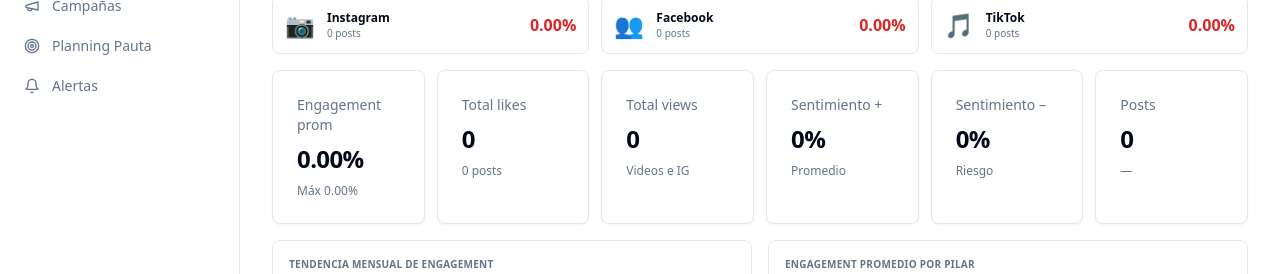
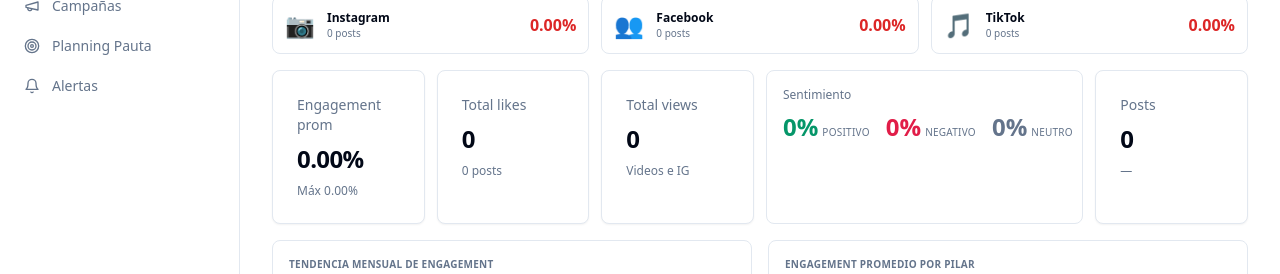
Before and after one commit to dsabena-byte/Dashboard-Mkt, a Next.js app in the folder apps/web/: page /redes in a window 1280 px wide. Shown: the part 265-539 px from the top of the page. Built offline with nearby package versions, Linux system fonts and the light colour scheme; no server answers; the database is empty.

Commit message:
feat(redes): unifico sentimiento +/- en un solo card con % Pos/Neg/Neutro

```diff
--- a/apps/web/src/app/redes/page.tsx
+++ b/apps/web/src/app/redes/page.tsx
@@ -124,8 +124,29 @@ export default async function RedesPage({ searchParams }: PageProps) {
         <KpiCard title="Engagement prom" value={`${kpis.engagement_promedio.toFixed(2)}%`} hint={`Máx ${kpis.max_engagement.toFixed(2)}%`} />
         <KpiCard title="Total likes" value={fmtK(kpis.total_likes)} hint={`${kpis.posts} posts`} />
         <KpiCard title="Total views" value={fmtK(kpis.total_views)} hint="Videos e IG" />
-        <KpiCard title="Sentimiento +" value={`${Math.round(kpis.sentimiento_positivo)}%`} hint="Promedio" />
-        <KpiCard title="Sentimiento –" value={`${Math.round(kpis.sentimiento_negativo)}%`} hint="Riesgo" />
+        <div className="rounded-lg border bg-card p-4 lg:col-span-2">
+          <div className="text-xs font-medium text-muted-foreground">Sentimiento</div>
+          <div className="mt-2 flex items-baseline gap-4">
+            <div>
+              <span className="text-2xl font-bold tabular-nums text-emerald-600">
+                {Math.round(kpis.sentimiento_positivo)}%
+              </span>
+              <span className="ml-1 text-[10px] uppercase tracking-wide text-muted-foreground">Positivo</span>
+            </div>
+            <div>
+              <span className="text-2xl font-bold tabular-nums text-rose-600">
+                {Math.round(kpis.sentimiento_negativo)}%
+              </span>
+              <span className="ml-1 text-[10px] uppercase tracking-wide text-muted-foreground">Negativo</span>
+            </div>
+            <div>
+              <span className="text-2xl font-bold tabular-nums text-slate-500">
+                {Math.round(kpis.sentimiento_neutro)}%
+              </span>
+              <span className="ml-1 text-[10px] uppercase tracking-wide text-muted-foreground">Neutro</span>
+            </div>
+          </div>
+        </div>
         <KpiCard title="Posts" value={String(kpis.posts)} hint={kpis.redes.join(" · ") || "—"} />
       </section>
 
--- a/apps/web/src/lib/social-posts-queries.ts
+++ b/apps/web/src/lib/social-posts-queries.ts
@@ -148,6 +148,7 @@ export interface SocialKpis {
   total_views: number;
   sentimiento_positivo: number;
   sentimiento_negativo: number;
+  sentimiento_neutro: number;
   max_engagement: number;
   redes: string[];
 }
@@ -158,6 +159,7 @@ export function computeKpis(posts: SocialPost[]): SocialKpis {
   const views = posts.reduce((a, p) => a + (p.views ?? 0), 0);
   const pos = avg(posts.map((p) => p.positivo ?? 0));
   const neg = avg(posts.map((p) => p.negativo ?? 0));
+  const neu = avg(posts.map((p) => p.neutro ?? 0));
   return {
     posts: posts.length,
     engagement_promedio: avg(engs),
@@ -165,6 +167,7 @@ export function computeKpis(posts: SocialPost[]): SocialKpis {
     total_views: views,
     sentimiento_positivo: pos,
     sentimiento_negativo: neg,
+    sentimiento_neutro: neu,
     max_engagement: posts.length > 0 ? Math.max(...engs) : 0,
     redes: [...new Set(posts.map((p) => p.red_social))],
   };
```
